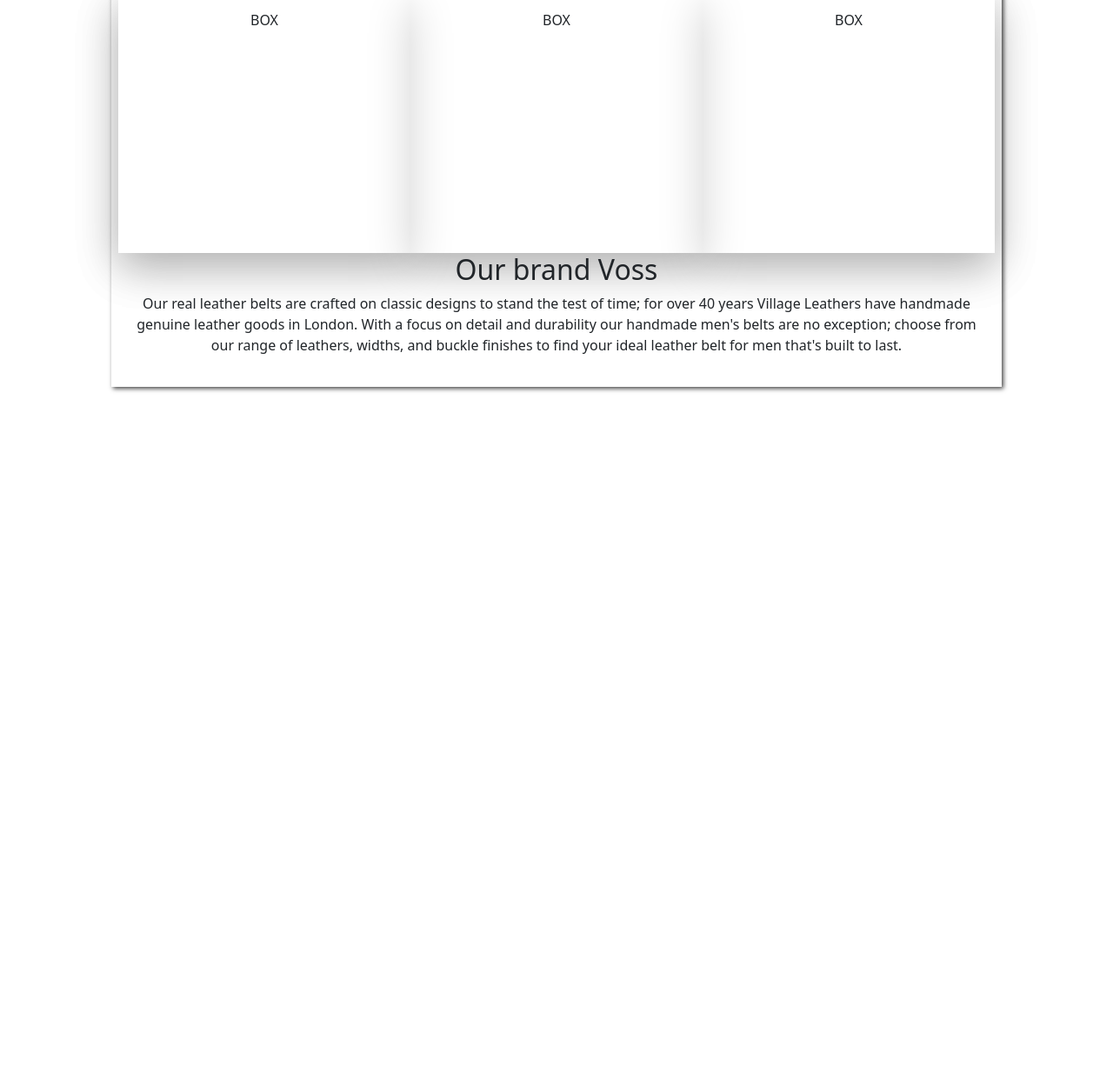
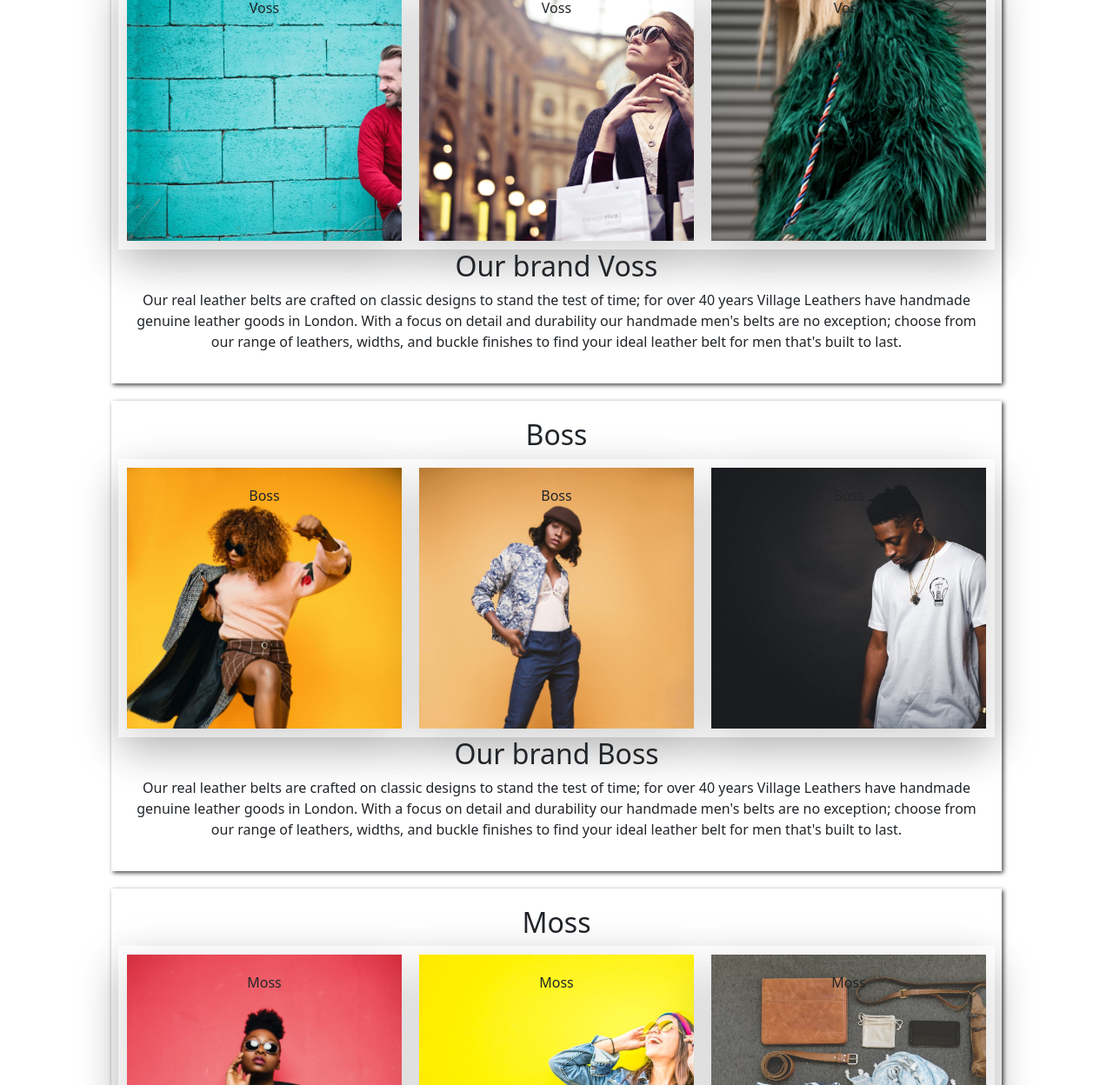
Before and after one commit to Programophobia/Bootstrap-RWD-use, a website: page src/subpages/belts/belts.html in a window 1280 px wide. Shown: the part 736-1984 px from the top of the page at 87% size. Before the commit the page ends 1201 px from the top, so only its background shows below. Drawn offline with nearby package versions, Linux system fonts and the light colour scheme.

Commit message:
Images fixed

```diff
--- a/src/subpages/belts/belts.css
+++ b/src/subpages/belts/belts.css
@@ -24,10 +24,25 @@
     border: none;
 }
 .box {
-
 	padding: 20px;
+    margin: 10px;
 	flex: 1;
     height: 300px;
     width: 300px;
+    background-size: cover;
+}
 
-}
+/*Gallery*/
+
+.img-1 {background-image: url('../images/pexels-andrea-piacquadio-845434.jpg');}
+.img-2 {background-image: url('../images/pexels-andrea-piacquadio-994234.jpg');}
+.img-3 {background-image: url('../images/pexels-evg-kowalievska-1040173.jpg');}
+.img-4 {background-image: url('../images/pexels-godisable-jacob-794062.jpg');}
+.img-5 {background-image: url('../images/pexels-godisable-jacob-818992.jpg');}
+.img-6 {background-image: url('../images/pexels-spencer-selover-428340.jpg');}
+.img-7 {background-image: url('../images/pexels-godisable-jacob-965324.jpg');}
+.img-8 {background-image: url('../images/pexels-juan-mendez-1536619.jpg');}
+.img-9 {background-image: url('../images/pexels-lumn-322207.jpg');}
+.img-10 {background-image: url('../images/pexels-yuri-manei-2690323.jpg');}
+.img-11 {background-image: url('../images/pexels-snack-toronto-1630344.jpg');}
+.img-12 {background-image: url('../images/pexels-pixabay-247204.jpg');}
--- a/src/subpages/belts/belts.html
+++ b/src/subpages/belts/belts.html
@@ -32,8 +32,8 @@
                         </li>
                       </ul>
                       <div class="btn-group ms-auto" role="group" aria-label="Basic example">
-                        <a type="button" href="../account/account.html" class="btn btn-secondary nav-btn"><i class="fa-solid fa-cart-shopping"></i></a>
-                        <a type="button" href="../account/account.html" class="btn btn-primary nav-btn"><i class="fa-solid fa-user"></i></a>
+
+                        <a type="button" href="../account/account.html" class="btn btn-primary nav-btn"><i class="fa-solid fa-image"> Gallery</i></a>
                       </div>
                 </div>
             </div>
@@ -41,8 +41,7 @@
             <section class="products py-5">
                 <div class="container">
                     <div class="row">
-                        <div class="col-lg-6">
-                            <br>
+                        <div class="col-lg-3">
                             <h2>Our Brands</h2>
                             <div class="list-group flex-sm-row flex-md-column">
                               <br>
@@ -55,21 +54,62 @@
                               <a href="#" class="list-group-item list-group-item-action shadow-lg p-3 mb-3 bg-body rounded">Goss</a>
                             </div>
                         </div>
+                        <div class="col-lg-9">
+
+
+
+                        </div>
                     </div>
                 </div>
             </section>
+                    <section>
+                        <div class="container">
+                            <h2>Voss</h2>
+                            <div class="row shadow-lg">
+                                <div class="box shadow-lg img-1">Voss</div>
+                                <div class="box shadow-lg img-2">Voss</div>
+                                <div class="box shadow-lg img-3">Voss</div>
+                            </div>
+                            <h2>Our brand Voss</h2>
+                            <p>Our real leather belts are crafted on classic designs to stand the test of time; for over 40 years Village Leathers have handmade genuine leather goods in London. With a focus on detail and durability our handmade men's belts are no exception; choose from our range of leathers, widths, and buckle finishes to find your ideal leather belt for men that's built to last. </p>
+                        </div>
+                </section>
+                <section>
+                    <div class="container">
+                        <h2>Boss</h2>
+                        <div class="row shadow-lg">
+                            <div class="box shadow-lg img-4">Boss</div>
+                            <div class="box shadow-lg img-5">Boss</div>
+                            <div class="box shadow-lg img-6">Boss</div>
+                        </div>
+                        <h2>Our brand Boss</h2>
+                        <p>Our real leather belts are crafted on classic designs to stand the test of time; for over 40 years Village Leathers have handmade genuine leather goods in London. With a focus on detail and durability our handmade men's belts are no exception; choose from our range of leathers, widths, and buckle finishes to find your ideal leather belt for men that's built to last. </p>
+                    </div>
+            </section>
             <section>
                 <div class="container">
-                    <h2>Voss</h2>
+                    <h2>Moss</h2>
                     <div class="row shadow-lg">
-                        <div class="box shadow-lg">BOX</div>
-                        <div class="box shadow-lg">BOX</div>
-                        <div class="box shadow-lg">BOX</div>
+                        <div class="box shadow-lg img-7">Moss</div>
+                        <div class="box shadow-lg img-8">Moss</div>
+                        <div class="box shadow-lg img-9">Moss</div>
                     </div>
-                    <h2>Our brand Voss</h2>
+                    <h2>Our brand Moss</h2>
                     <p>Our real leather belts are crafted on classic designs to stand the test of time; for over 40 years Village Leathers have handmade genuine leather goods in London. With a focus on detail and durability our handmade men's belts are no exception; choose from our range of leathers, widths, and buckle finishes to find your ideal leather belt for men that's built to last. </p>
                 </div>
         </section>
-            <script src="https://cdn.jsdelivr.net/npm/bootstrap@5.1.3/dist/js/bootstrap.bundle.min.js" integrity="sha384-ka7Sk0Gln4gmtz2MlQnikT1wXgYsOg+OMhuP+IlRH9sENBO0LRn5q+8nbTov4+1p" crossorigin="anonymous"></script>
+        <section>
+            <div class="container">
+                <h2>Goss</h2>
+                <div class="row shadow-lg">
+                    <div class="box shadow-lg img-10">Goss</div>
+                    <div class="box shadow-lg img-11">Goss</div>
+                    <div class="box shadow-lg img-12">Goss</div>
+                </div>
+                <h2>Our brand Goss</h2>
+                <p>Our real leather belts are crafted on classic designs to stand the test of time; for over 40 years Village Leathers have handmade genuine leather goods in London. With a focus on detail and durability our handmade men's belts are no exception; choose from our range of leathers, widths, and buckle finishes to find your ideal leather belt for men that's built to last. </p>
+            </div>
+        </section>
+    <script src="https://cdn.jsdelivr.net/npm/bootstrap@5.1.3/dist/js/bootstrap.bundle.min.js" integrity="sha384-ka7Sk0Gln4gmtz2MlQnikT1wXgYsOg+OMhuP+IlRH9sENBO0LRn5q+8nbTov4+1p" crossorigin="anonymous"></script>
     </body>
-    </html>
+</html>
```
Also changed, not shown: src/index.html (+1 -2 lines).
